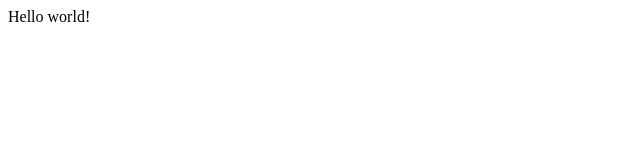
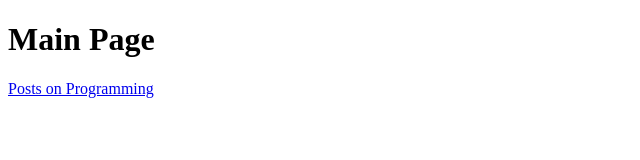
Before and after one commit to Noejoaquin/blog, a Gatsby site: page / in a window 1280 px wide. Shown: the whole page, without its empty margins (0-640 px from the left). Built offline with nearby package versions, Linux system fonts and the light colour scheme; Gatsby itself is replaced by a stand-in of ours.

Commit message:
getting started with blog

```diff
--- /dev/null
+++ b/programming.js
@@ -0,0 +1,5 @@
+import React from 'react'
+
+export default () => (
+	<
+)
--- a/src/pages/index.js
+++ b/src/pages/index.js
@@ -1,3 +1,8 @@
 import React from "react"
-
-export default () => <div>Hello world!</div>
+import { Link } from "gatsby"
+export default () => (
+  <div>
+   <h1>Main Page</h1>
+   <Link to="/programming/">Posts on Programming</Link>
+  </div>
+)
```
Also changed, not shown: src/pages/programming.js (added, +7 -0 lines).
